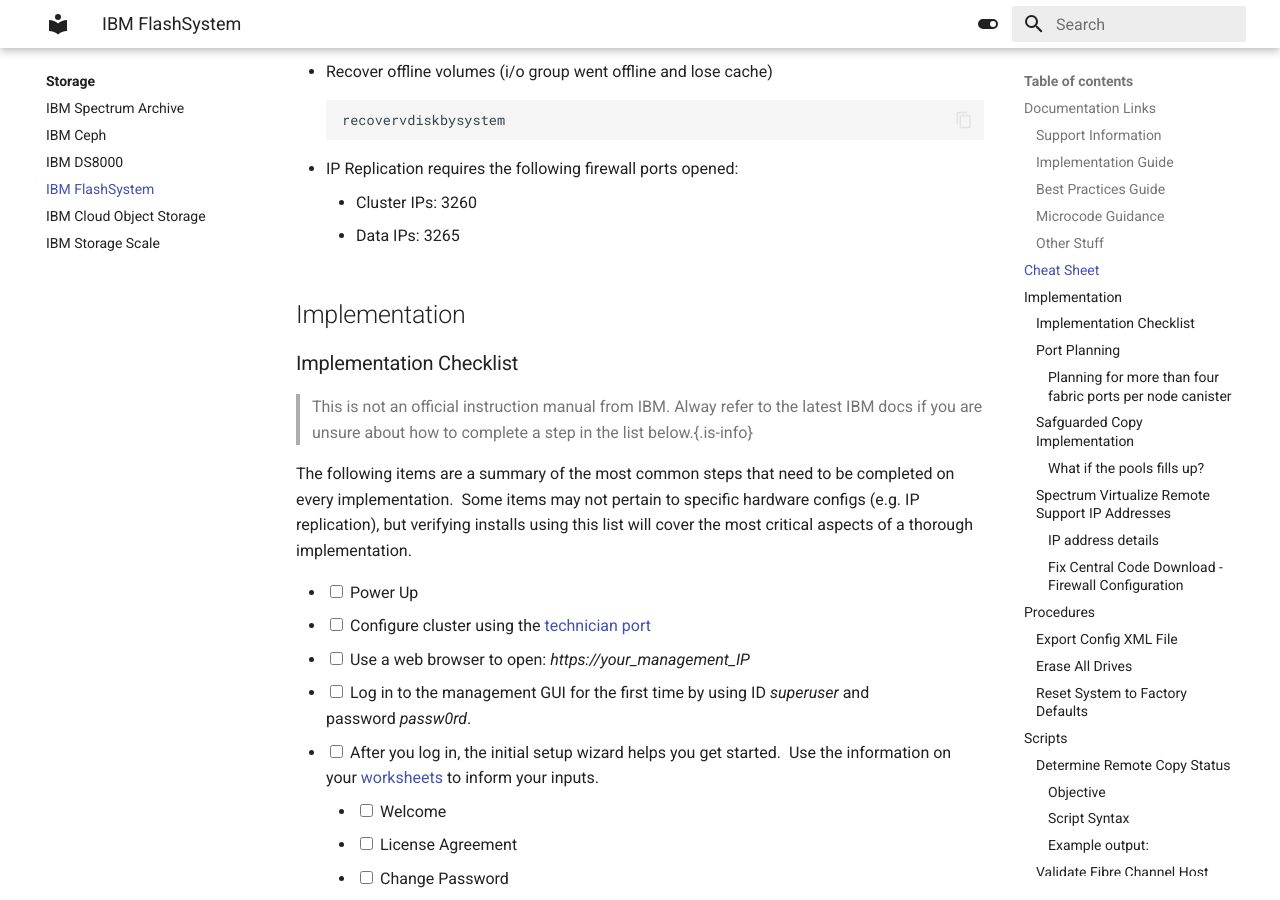
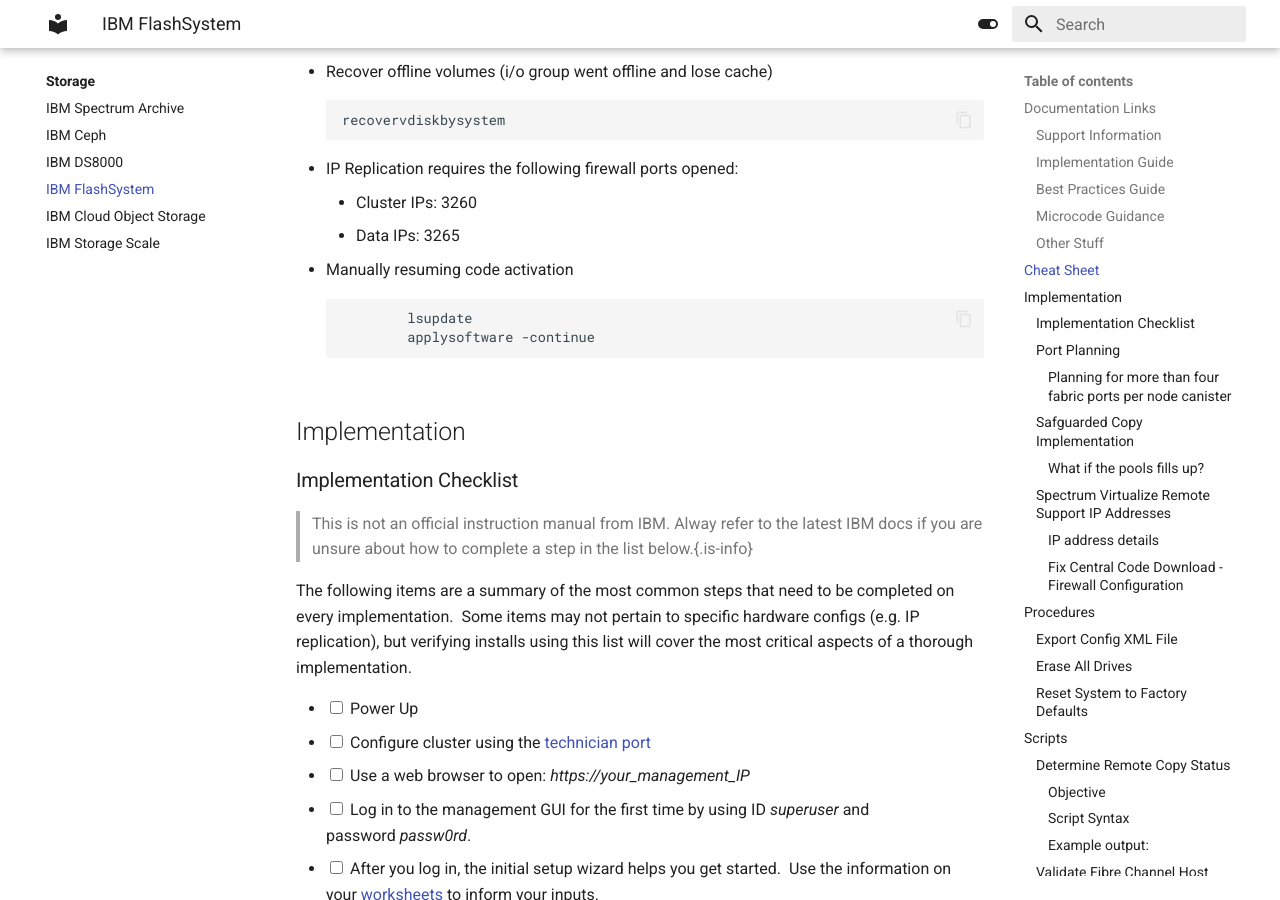
Before and after one commit to rickkoe/worknotes, an MkDocs documentation site: the page built from docs/Storage/flashsystem.md, in a window 1280 px wide and 900 px high, scrolled down 1625 px. Built offline with MkDocs 1.6.1 and Material for MkDocs 9.7.7, drawn with Linux system fonts in a browser that asks for light colours.

Commit message:
code update

```diff
--- a/docs/Storage/flashsystem.md
+++ b/docs/Storage/flashsystem.md
@@ -59,6 +59,12 @@
 
     - Cluster IPs: 3260
     - Data IPs: 3265
+
+- Manually resuming code activation
+
+                lsupdate
+                applysoftware -continue
+
 
 ## Implementation
 
```
